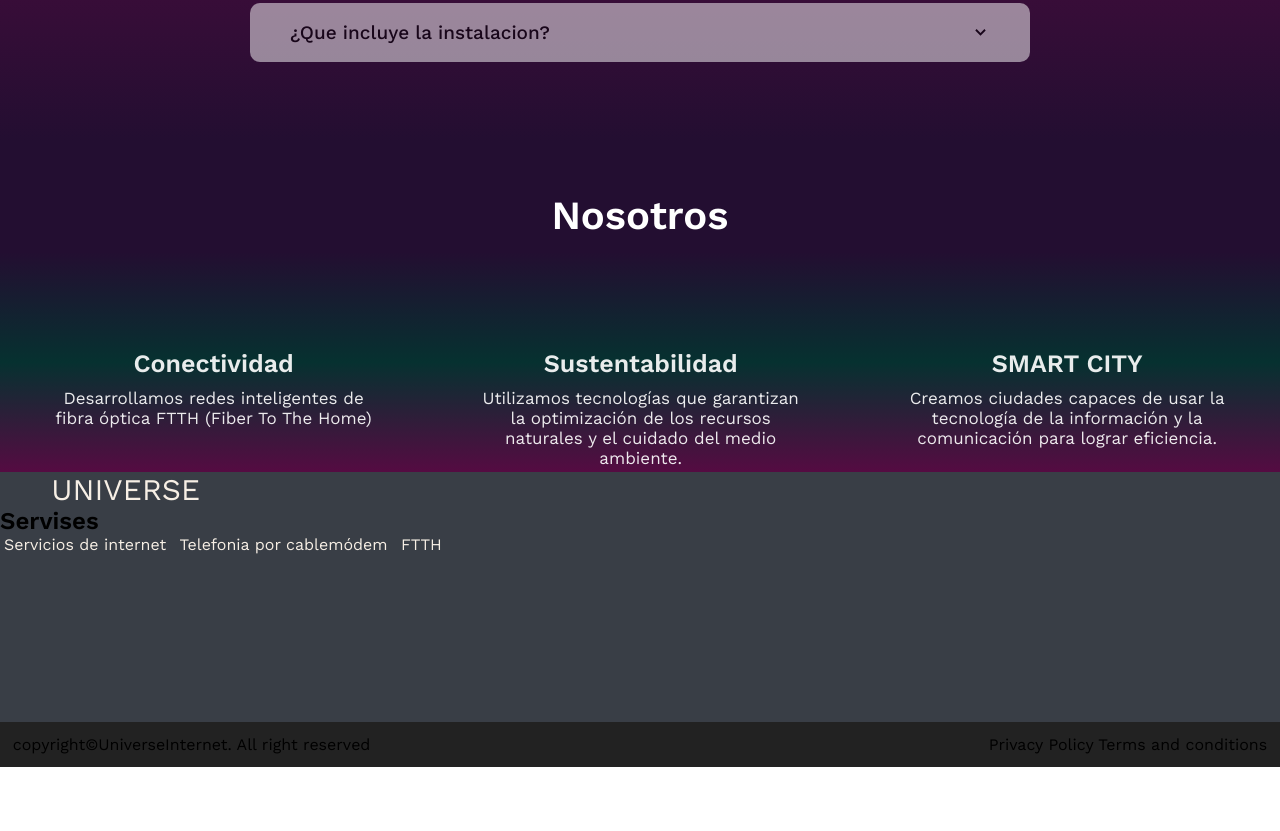
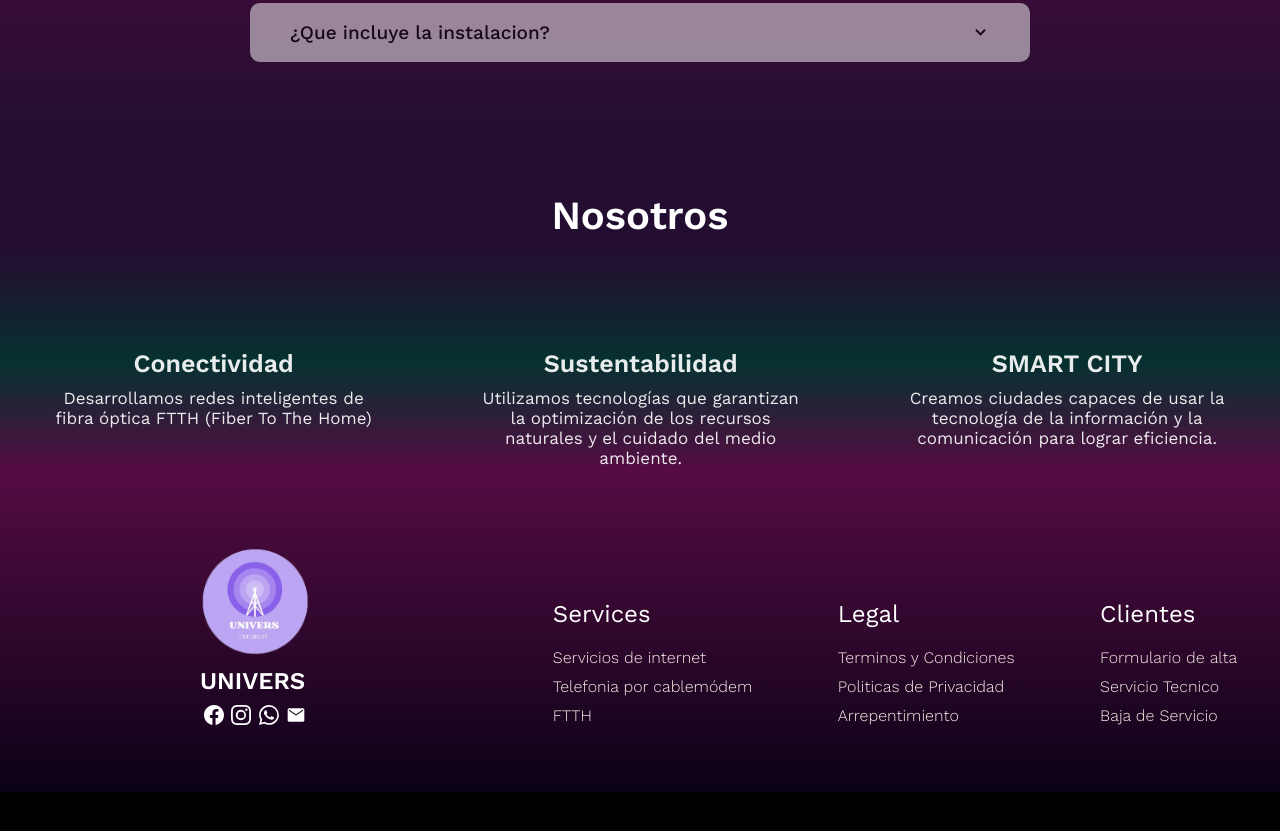
Before and after one commit to SantiNoccetti/TP-Integrador, a plain HTML site: page index.html in a window 1280 px wide. Shown: the part 1719-2550 px from the top of the page. Before the commit the page ends 2486 px from the top, so only its background shows below. Drawn offline with nearby package versions, Linux system fonts and the light colour scheme.

Commit message:
Mejora footer CSS

```diff
--- a/estilo.css
+++ b/estilo.css
@@ -65,7 +65,7 @@ nav{
     display: flex;
     justify-content: center;
     align-items: center;
-    background: linear-gradient(rgba(26, 12, 31, 0.5),rgba(58, 3, 50, 0.969) ), url("fondo.jpg");
+    background: linear-gradient(rgba(26, 12, 31, 0.5),rgba(58, 3, 50, 0.969) ), url("imagenes/fondo.jpg");
     background-attachment: fixed;
     background-size: cover;
     background-position: center;
@@ -546,44 +546,82 @@ span:nth-child(10){
 
 
 
-.pie-de-pagina {
-    background-color: #393E46;
+footer {
+    background: linear-gradient(180deg, #540c42, #0b0218);
+    display: flex;
+    justify-content: space-around;
+    align-items: baseline;
+    padding-top: 70px;
     height: 250px;
 
 }
+.logo-footer{
+    position: relative;
+    width: 110px;
+    display: flex;
+    justify-content: center;
+    align-items: center;
+    margin-bottom: 10px;
+}
+.data{
+    margin:  auto;
+}
+.titulo-data{
+    color: white;
+    font-weight: 400;
 
-
-
-
-
-.un-pie {
-    font-size: 30px;
-    color: #F7EFE5;
-    margin-left: 4%;
+}
+.redes-sociales{
+    padding: 0px 200px;
+}
+.titulo-redes{
+    color: white;
 }
 
+.listas{
+    margin-top: 20px;
+    font-weight: 300;
+    list-style: none;
 
+}
+.listas li{
+    margin: 10px 0px;
 
-.menu-pie {
-    display: grid;
-    grid-template-columns: repeat(4, 1fr);
-    padding: 3rem, 3.5rem;
-    font-size: 20x;
 }
-
-
 
 
 .link-footer {
     color: #F7EFE5;
     text-decoration: none;
-    padding: 4px;
+
+    transition: color .3s;
 }
 
-.link-footer:hover {
-    color: #42032C
+.link-footer:hover,.link-footer:focus {
+    color: rgb(3, 148, 148);
+    transform: scale(1.2);
+
 }
 
+.cont-redes{
+    height: 20px;
+    width: 500px;
+    margin-top: 10px;
+    width: auto;
+    display: flex;
+    justify-content: space-around;
+}
+.redes{
+
+   width: 20px;
+   height: 20px;
+   color: #00ffff;
+   transition: transform .3s;
+}
+.redes:hover{
+    transform: scale(1.1);
+
+}
 
 
 
@@ -593,5 +631,5 @@ span:nth-child(10){
     display: flex;
     justify-content: space-between;
     padding: 1%;
-    background: #222222
+    background: #000000
 }
--- a/index.html
+++ b/index.html
@@ -17,7 +17,7 @@
     <!-- *** Anto *** -->
     <header>
 
-        <img class="logo-imagen" src="universlogo.png" alt="" />
+        <img class="logo-imagen" src="imagenes/universlogo.png" alt="" />
 
 
         <nav id="inicio">
@@ -155,7 +155,7 @@
 
                 <div class="cont-pregunta">
                     <p class="pregunta">¿Cual es el costo de la instalacion? <img class="ver-mas"
-                            src="expand_more_FILL0_wght700_GRAD0_opsz48.svg" alt=""></p>
+                            src="imagenes/expand_more_FILL0_wght700_GRAD0_opsz48.svg" alt=""></p>
 
                     <p class="respuesta">El costo de la instalacion es de $15.000. Se puede abonar hasta 3 cuotas sin
                         interes y en un pago con %10 de descuento</p>
@@ -163,7 +163,7 @@
 
                 <div class="cont-pregunta">
                     <p class="pregunta">¿Que pasa si tengo inconvenientes con el servicio? <img class="ver-mas"
-                            src="expand_more_FILL0_wght700_GRAD0_opsz48.svg" alt=""></p>
+                            src="imagenes/expand_more_FILL0_wght700_GRAD0_opsz48.svg" alt=""></p>
 
                     <p class="respuesta">Si presenta inconvenientes con el servicio de internet, no dude en escribir al
                         numero de la empresa que se encuentra en el icono de Whatsapp
@@ -173,7 +173,7 @@
 
                 <div class="cont-pregunta">
                     <p class="pregunta">¿Que hago si quiero cambiar el paquete de internet? <img class="ver-mas"
-                            src="expand_more_FILL0_wght700_GRAD0_opsz48.svg" alt=""></p>
+                            src="imagenes/expand_more_FILL0_wght700_GRAD0_opsz48.svg" alt=""></p>
 
                     <p class="respuesta">Si quiere cambiar el paquete tiene que comunicarse por el numero de Whatsapp
                         para que podamos actualizar el plan.</p>
@@ -181,7 +181,7 @@
 
                 <div class="cont-pregunta">
                     <p class="pregunta">¿Que incluye la instalacion? <img class="ver-mas"
-                            src="expand_more_FILL0_wght700_GRAD0_opsz48.svg" alt=""></p>
+                            src="imagenes/expand_more_FILL0_wght700_GRAD0_opsz48.svg" alt=""></p>
 
                     <p class="respuesta">La instalacion incluye:</p>
                     <ul class="respuesta">
@@ -209,7 +209,8 @@
                     <div class="cont-info">
 
                         <h2 class="titulo-cont-info">Conectividad</h2>
-                    <p class="parrafo-cont-info">Desarrollamos redes inteligentes de<br>fibra óptica FTTH (Fiber To The
+                        <p class="parrafo-cont-info">Desarrollamos redes inteligentes de<br>fibra óptica FTTH (Fiber To
+                            The
                             Home)</p>
 
                     </div>
@@ -238,7 +239,8 @@
                     <div class="cont-info">
 
                         <h2 class="titulo-cont-info">SMART CITY</h2>
-                    <p class="parrafo-cont-info">Creamos ciudades capaces de usar la<br>tecnología de la información y
+                        <p class="parrafo-cont-info">Creamos ciudades capaces de usar la<br>tecnología de la información
+                            y
                             la<br>comunicación para
                             lograr eficiencia.</p>
 
@@ -261,22 +263,51 @@
                 FOOTER
     ==========================================
     */ -->
-    <footer class="pie-de-pagina" id="contacto">
+    <footer id="contacto">
 
-            <p class="un-pie">
-                UNIVERSE
-            </p>
+        <div class="redes-sociales">
+            <img class="logo-footer" src="imagenes/universlogo.png" alt="">
+            <h2 class="titulo-redes">UNIVERS</h2>
+            <div class="cont-redes">
+                <a  href=""><img class="redes" src="svg-redes/facebook.svg" alt=""></a>
+                <a  href=""><img class="redes" src="svg-redes/instagram.svg" alt=""></a>
+                <a  href=""><img class="redes" src="svg-redes/whatsapp.svg" alt=""></a>
+                <a  href=""><img  class="redes"src="svg-redes/mail_FILL1_wght400_GRAD0_opsz48.svg" alt=""></a>
+            </div>
+
+        </div>
+
+        <div class="data">
+            <h2 class="titulo-data">Services</h2>
+            <ul class="listas">
+                <li><a class="link-footer" href="#">Servicios de internet</a></li>
+                <li><a class="link-footer" href="#">Telefonia por cablemódem</a></li>
+                <li><a class="link-footer" href="#">FTTH</a></li>
 
 
 
+            </ul>
+        </div>
+
+        <div class="data">
+            <h2 class="titulo-data">Legal</h2>
+            <ul class="listas">
+                <li><a class="link-footer" href="">Terminos y Condiciones</a></li>
+                <li><a class="link-footer" href="">Politicas de Privacidad</a></li>
+                <li><a class="link-footer" href="">Arrepentimiento</a></li>
+            </ul>
+        </div>
+
+        <div class="data">
+            <h2 class="titulo-data">Clientes</h2>
+            <ul class="listas">
+                <li><a class="link-footer" href="">Formulario de alta</a></li>
+                <li><a class="link-footer" href="">Servicio Tecnico</a></li>
+                <li><a class="link-footer" href="">Baja de Servicio</a></li>
+            </ul>
+        </div>
 
 
-            <div>
-                <h2>Servises</h2>
-                <a class="link-footer" href="#">Servicios de internet</a>
-                <a class="link-footer" href="#">Telefonia por cablemódem</a>
-                <a class="link-footer" href="#">FTTH</a>
-            </div>
 
 
 
```
Also changed, not shown: imagenes/expand_more_FILL0_wght700_GRAD0_opsz48.svg (renamed from expand_more_FILL0_wght700_GRAD0_opsz48.svg), imagenes/fondo.jpg (renamed from fondo.jpg), imagenes/universlogo.png (renamed from universlogo.png), svg-redes/facebook.svg (added), svg-redes/instagram.svg (added), svg-redes/mail_FILL1_wght400_GRAD0_opsz48.svg (added), svg-redes/whatsapp.svg (added). Lines whose indentation alone changed are shown as unchanged.
